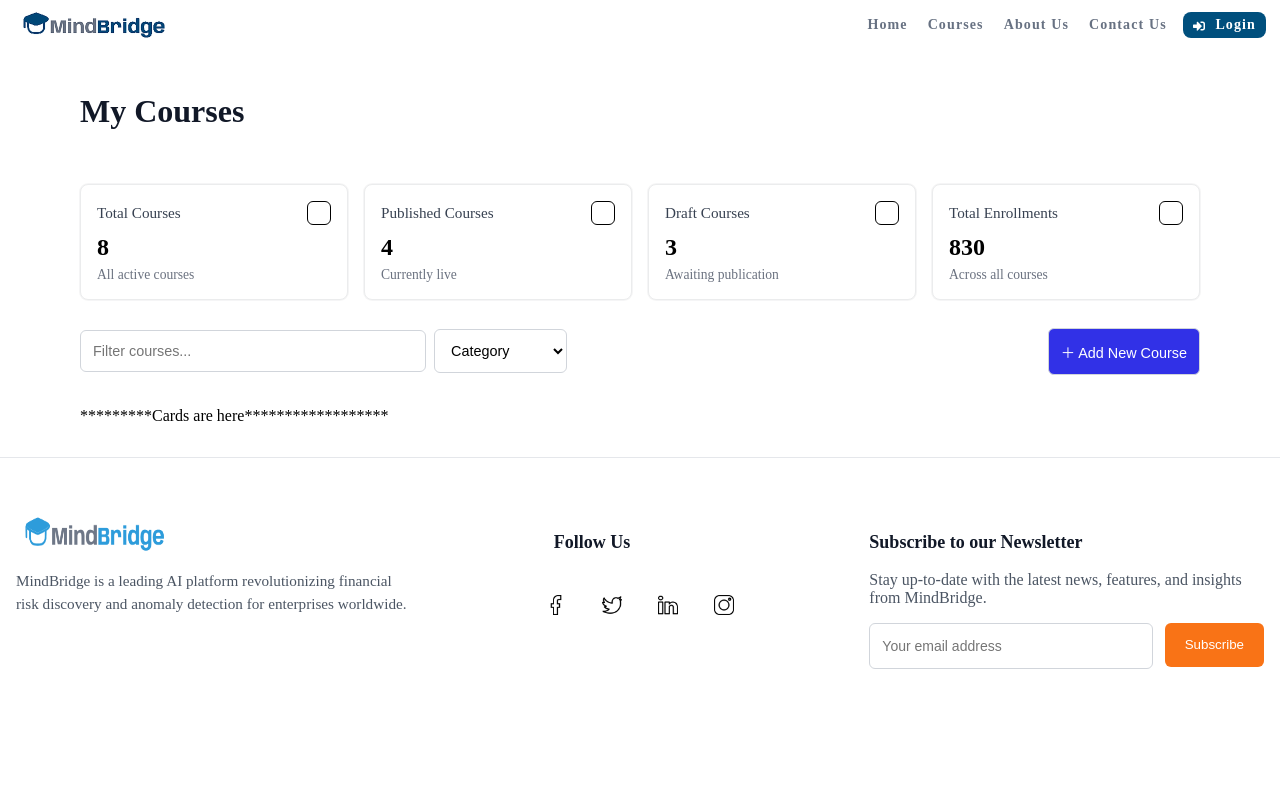
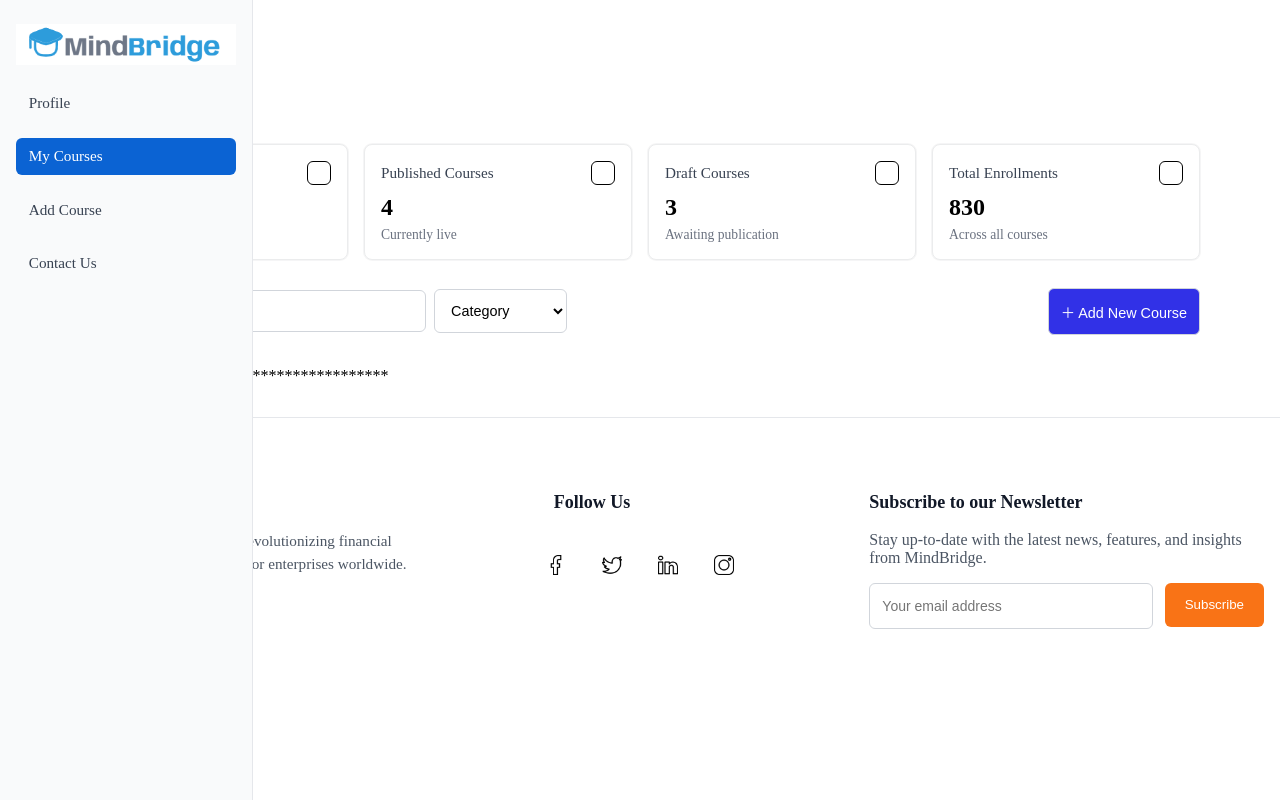
Before and after one commit to Hajar-El-Mhassani/mind_bridge, a Next.js app in the folder app-next/: page /my-courses in a window 1280 px wide. Built offline with nearby package versions, Linux system fonts and the light colour scheme.

Commit message:
Created sideBar / remove navebar from layout in this branch to fix css for sidebar

```diff
--- a/app-next/app/layout.js
+++ b/app-next/app/layout.js
@@ -13,7 +13,7 @@ export default function RootLayout({ children }) {
   return (
     <html lang="en">
       <body>
-        <Navbar />
+        {/* <Navbar /> */}
         {children}
         <Footer />
       </body>
--- a/app-next/components/MyCourses/MyCourses.jsx
+++ b/app-next/components/MyCourses/MyCourses.jsx
@@ -2,12 +2,18 @@ import React from "react";
 import styles from "./MyCourses.module.css";
 import MyCoursesList from "./MyCoursesList.jsx";
 import StatesCard from "./StatesCard";
+import SideBar from "./SideBar";
 
 export default function MyCourses() {
 
 
 
   return (
+    <div>
+      <div>
+        <SideBar/>
+      </div>
+
       <div className={styles.container}>
         <header className={styles.header}>
           <h1 className={styles.title}>My Courses</h1>
@@ -48,5 +54,6 @@ export default function MyCourses() {
           <MyCoursesList />
         </section>
       </div>
+    </div>
   );
 }
--- /dev/null
+++ b/app-next/components/MyCourses/SideBar.jsx
@@ -0,0 +1,48 @@
+"use client"
+
+import Link from "next/link";
+import { usePathname } from "next/navigation";
+import styles from "./SideBar.module.css";
+
+const NAV_ITEMS = [
+  { href: "/profile", label: "Profile" },
+  { href: "/my-courses", label: "My Courses" },
+  { href: "/add-course", label: "Add Course" },
+  { href: "/contact-us", label: "Contact Us" },
+];
+
+export default function SideBar() {
+  const pathname = usePathname();
+
+  return (
+    <aside className={styles.sidebar}>
+      <div className={styles.logoWrapper}>
+        <Link href="/" className={styles.logo}>
+          <img
+            src="/landingPage/logo.png"
+            alt="Logo"
+            className={styles.logo}
+            width={220}
+            height={40}
+          />
+        </Link>
+      </div>
+
+      <nav className={styles.nav} aria-label="Sidebar">
+        {NAV_ITEMS.map((item) => {
+          const active =
+            pathname === item.href || pathname.startsWith(`${item.href}/`);
+          return (
+            <Link
+              key={item.href}
+              href={item.href}
+              className={`${styles.navItem} ${active ? styles.active : ""}`}
+            >
+              {item.label}
+            </Link>
+          );
+        })}
+      </nav>
+    </aside>
+  );
+}
--- /dev/null
+++ b/app-next/components/MyCourses/SideBar.module.css
@@ -0,0 +1,46 @@
+.sidebar {
+  display: flex;
+  flex-direction: column;
+  width: 220px;
+  min-height: 100vh;
+  background: #f9fafb;
+  border-right: 1px solid #e5e7eb;
+  padding: 1.5rem 1rem;
+  position: fixed;
+  top: 0;
+  left: 0;
+}
+
+.logoWrapper {
+  margin-bottom: 1rem;
+  text-align: center;
+}
+
+.logo {
+  max-width: 100%;
+  height: auto;
+}
+
+.nav {
+  display: flex;
+  flex-direction: column;
+  gap: 1rem;
+}
+
+.navItem {
+  padding: 0.6rem 0.8rem;
+  border-radius: 6px;
+  color: #374151;
+  font-size: 0.95rem;
+  text-decoration: none;
+  transition: background 0.2s ease, color 0.2s ease;
+}
+
+.navItem:hover {
+  background: #e5e7eb;
+}
+
+.active {
+  background: #0b63d3;
+  color: #fff;
+}
```
Lines whose indentation alone changed are shown as unchanged.
